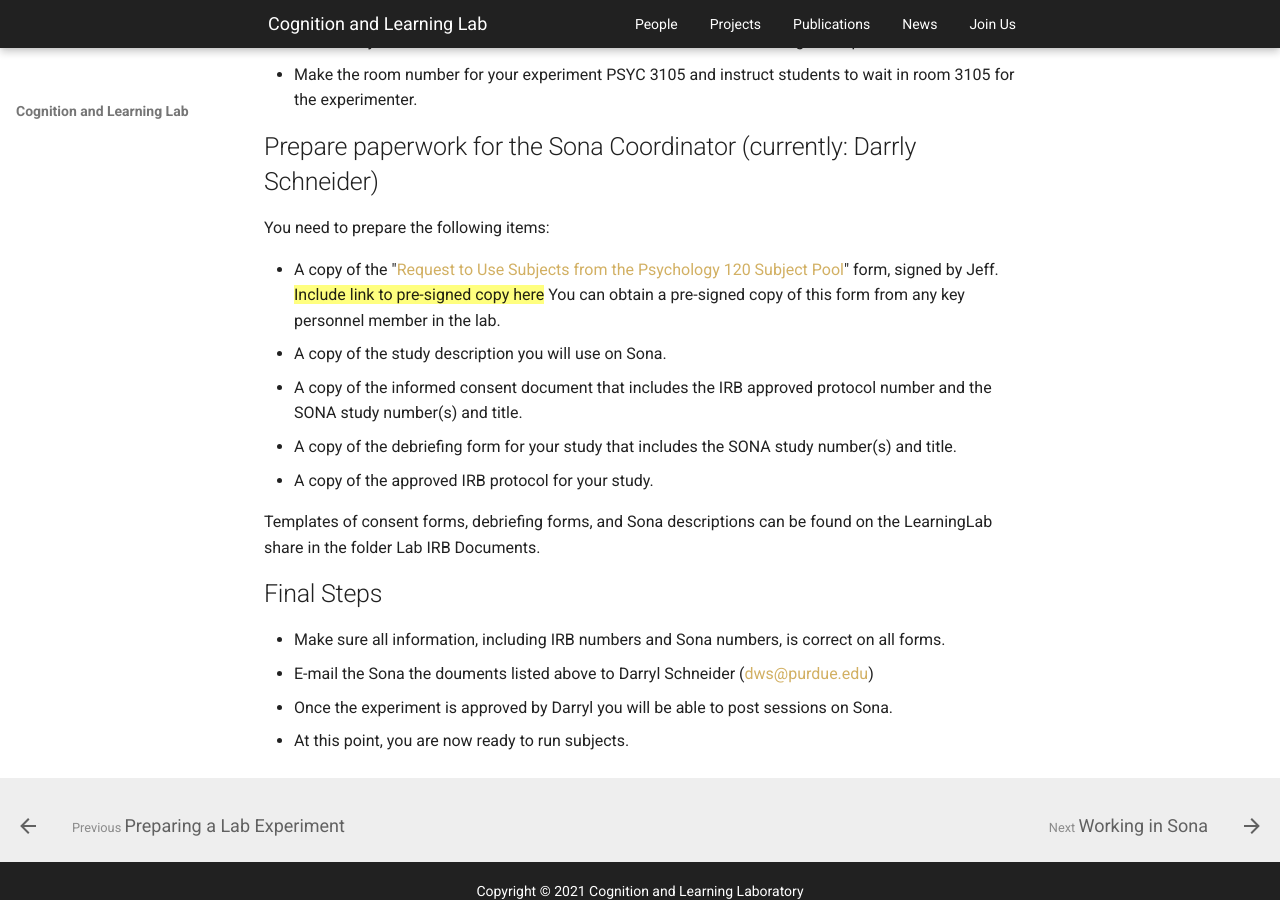
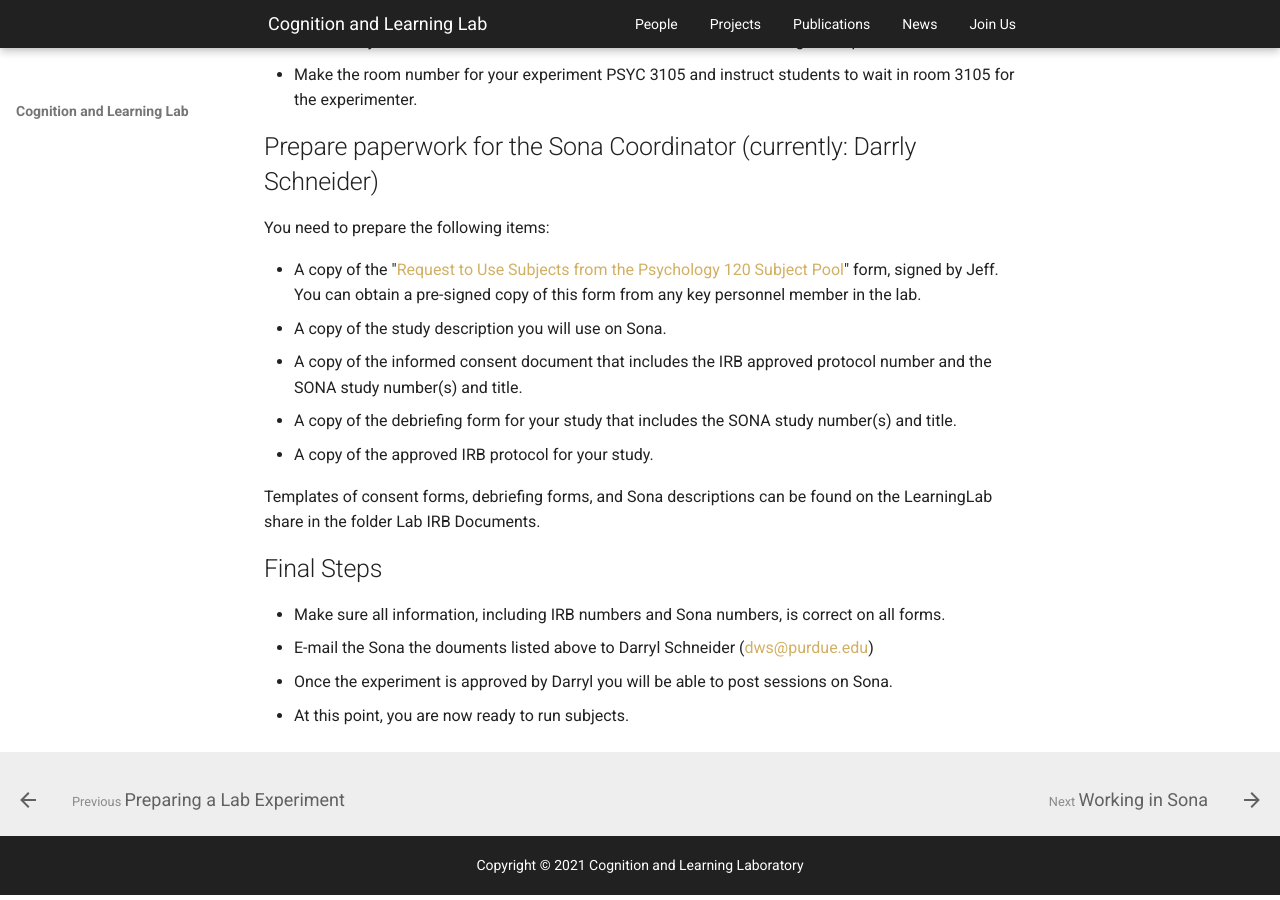
Before and after one commit to shivanya-chandra/pcllab.github.io, an MkDocs documentation site: the page built from docs/handbook/lab-experiments/new-sona.md, in a window 1280 px wide and 900 px high, scrolled down 599 px. Built offline with MkDocs 1.6.1 and Material for MkDocs 9.7.7, drawn with Linux system fonts in a browser that asks for light colours.

Commit message:
sona signed request

```diff
--- a/docs/handbook/lab-experiments/new-sona.md
+++ b/docs/handbook/lab-experiments/new-sona.md
@@ -24,7 +24,7 @@
 
 You need to prepare the following items:
 
-* A copy of the "[Request to Use Subjects from the Psychology 120 Subject Pool](../../downloads/Request_to_Use_the_PSY120_Research_Participant_Pool.doc){target="_blank" rel="noreferrer"}" form, signed by Jeff. <mark>Include link to pre-signed copy here</mark> You can obtain a pre-signed copy of this form from any key personnel member in the lab.
+* A copy of the "[Request to Use Subjects from the Psychology 120 Subject Pool](../../downloads/Request_to_Use_the_PSY120_Research_Participant_Pool.pdf){target="_blank" rel="noreferrer"}" form, signed by Jeff. You can obtain a pre-signed copy of this form from any key personnel member in the lab.
 * A copy of the study description you will use on Sona.
 * A copy of the informed consent document that includes the IRB approved protocol number and the SONA study number(s) and title.
 * A copy of the debriefing form for your study that includes the SONA study number(s) and title.
```
Also changed, not shown: 2 other files.
